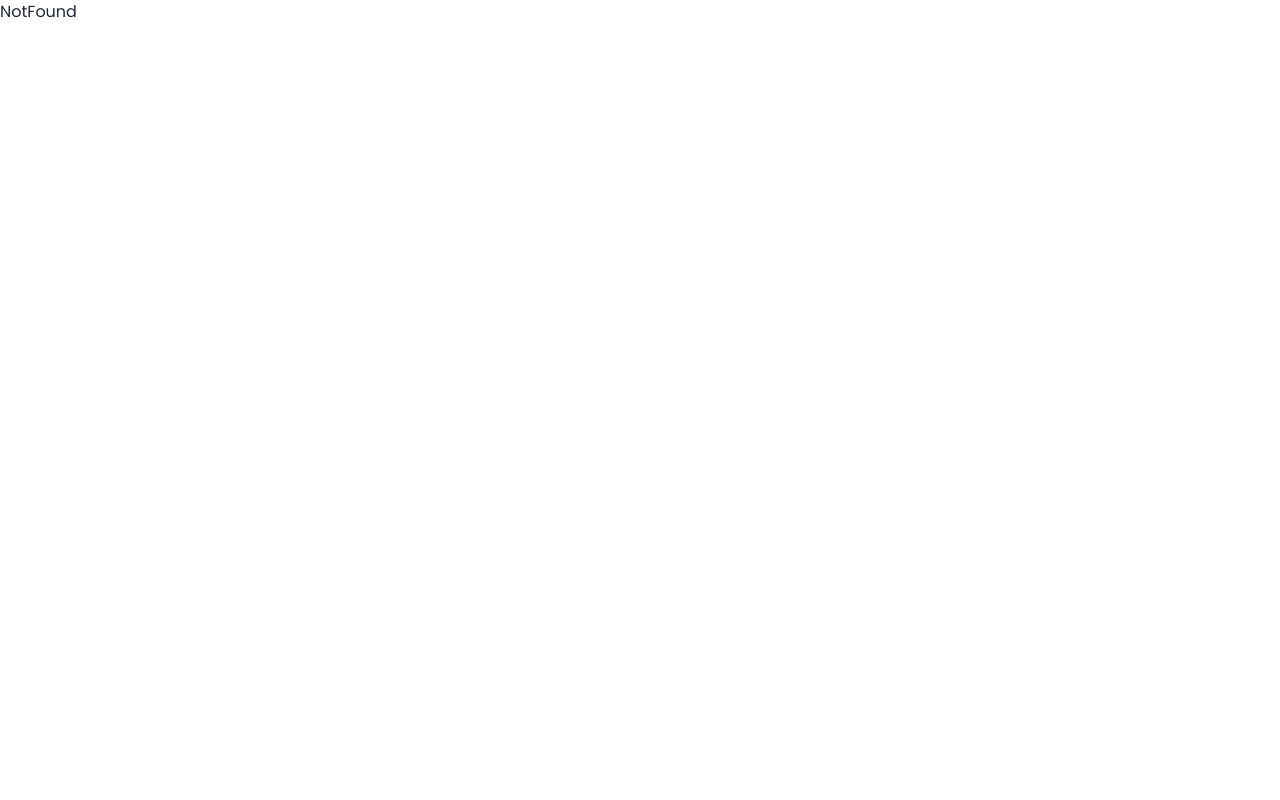
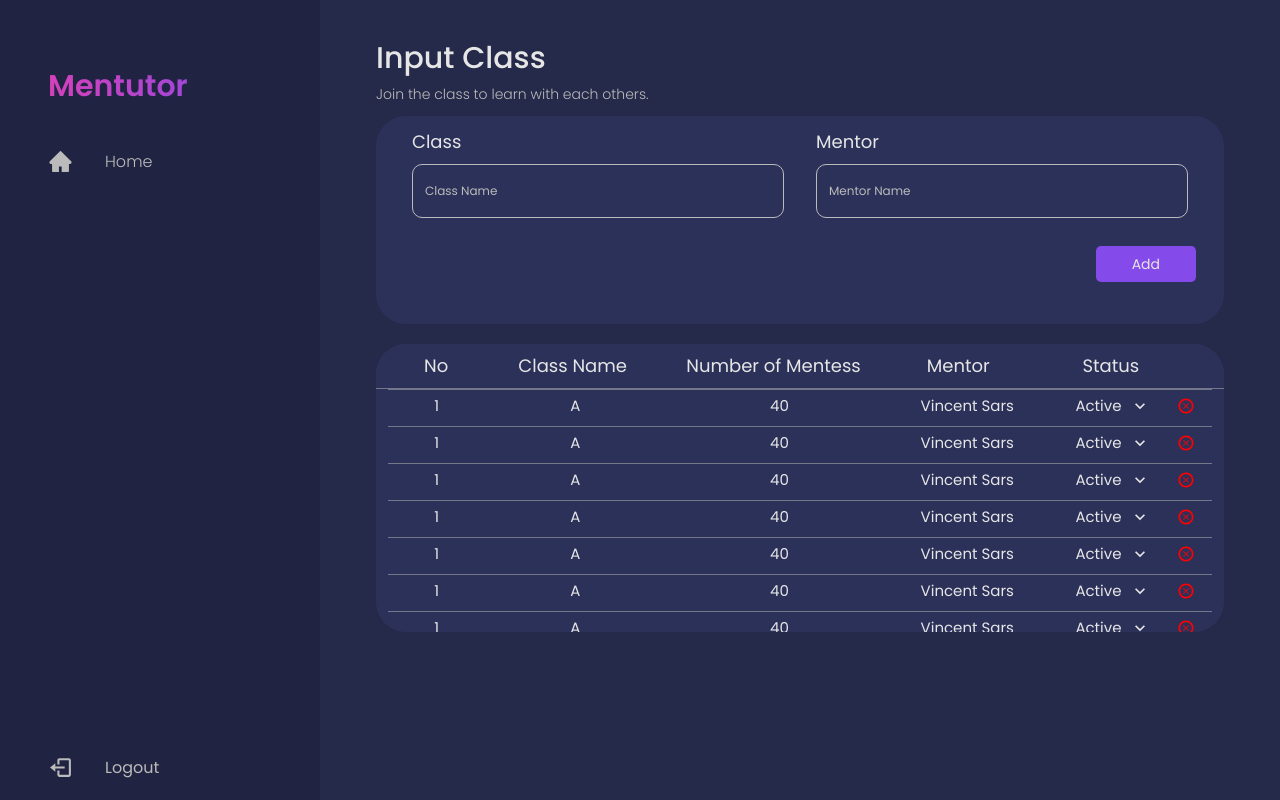
Before and after one commit to Capstone-Group3-Mentutor/Mentutor, a React (Vite) app: page /inputclass in a window 1280 px wide. Built offline with nearby package versions, Linux system fonts and the light colour scheme.

Commit message:
slicing-admin-addclass

```diff
--- a/src/components/CustomInput.jsx
+++ b/src/components/CustomInput.jsx
@@ -4,7 +4,7 @@ const CustomInput = ({ id, placeholder, type, value, category, onChange }) => {
   const inputLibrary = {
     Login: "w-full pl-3 h-[3.4rem] bg-white rounded-[10px] text-black",
     Submit: "w-[300px] lg:w-96 md:w-80 pl-3 h-[3.4rem] rounded-[10px] bg-card",
-    Class: "w-[100px] lg:w-40 md:w-28 pl-3 h-[3.4rem] rounded-[10px] bg-card",
+    Class: "w-full pl-3 h-[3.4rem] rounded-[10px] bg-card",
     Status:
       "w-[250px] lg:w-[40rem] lg:h-[3.3rem] md:w-[400px] pl-3 h-[2.8rem] bg-card rounded-[10px] ",
     Comment:
--- /dev/null
+++ b/src/components/ListItems.jsx
@@ -0,0 +1,48 @@
+import React from 'react'
+
+import toys3 from '../assets/toys-3.png'
+import {MdOutlineMoreVert, MdExpandMore} from 'react-icons/md'
+import {TiDeleteOutline} from 'react-icons/ti'
+
+const ListMembers = () => {
+  return (
+    <div className='flex flex-row text-[7px] items-center md:text-[10px] lg:text-[15px] text-putih px-3 md:px-7 py-1 space-x-2 mb-1'>
+      <p className='w-[10%] text-center'>1</p>
+      <div className='flex flex-row space-x-3 items-center w-[30%]'>
+        <img src={toys3} className="h-[1.5rem] w-[1.5rem] md:h-[3rem] md:w-[3rem] rounded-full " />
+        <p>Jamaluddin Kam</p>
+      </div>
+      <p className='w-[35%] text-center'>jamaluddin@gmail.com</p>
+      <p className='w-[15%] text-center'>Mentee</p>
+      <p className='w-[25%] text-center'>Front-End</p>
+      <button id="icon-kebab">
+        <MdOutlineMoreVert/>
+      </button>
+    </div>
+  )
+}
+
+const ListClass = () => {
+  return (
+    <>
+    <div className='flex flex-row text-[7px] items-center md:text-[10px] lg:text-[15px] text-putih px-3 md:px-7 py-0.5 space-x-2 mb-1'>
+      <p className='w-[10%] text-center'>1</p>
+      <p className='w-[30%] text-center'>A</p>
+      <p className='w-[30%] text-center'>40</p>
+      <p className='w-[25%] text-center'>Vincent Sars</p>
+      <div className='w-[17%] text-center flex flex-row justify-center space-x-2'>
+        <p >Active</p>
+        <button id="icon-option">
+          <MdExpandMore size={20} />
+        </button>
+      </div>
+      <button id="icon-kebab">
+        <TiDeleteOutline size={20} color="red"/>
+      </button>
+    </div>
+    <hr className='text-abu mx-3 border-abu border-opacity-50' />
+    </>
+  )
+}
+
+export { ListMembers, ListClass }
--- a/src/components/Listitem.jsx
+++ /dev/null
@@ -1,20 +0,0 @@
-import React from 'react'
-
-import toys3 from '../assets/toys-3.png'
-
-const Listitem = () => {
-  return (
-    <div className='flex flex-row text-[7px] items-center md:text-[10px] lg:text-[15px] text-putih px-3 md:px-7 py-1 space-x-2 mb-1'>
-      <p className='w-[10%] text-center'>1</p>
-      <div className='flex flex-row space-x-3 items-center w-[30%]'>
-        <img src={toys3} className="h-[1.5rem] w-[1.5rem] md:h-[3rem] md:w-[3rem] rounded-full " />
-        <p>Jamaluddin Kam</p>
-      </div>
-      <p className='w-[35%] text-center'>jamaluddin@gmail.com</p>
-      <p className='w-[15%] text-center'>Mentee</p>
-      <p className='w-[25%] text-center'>Front-End</p>
-    </div>
-  )
-}
-
-export default Listitem
--- a/src/pages/Admin/HomeAdmin.jsx
+++ b/src/pages/Admin/HomeAdmin.jsx
@@ -2,7 +2,7 @@ import React from 'react'
 
 import Layout from '../../components/Layout'
 import toys3 from '../../assets/toys-3.png'
-import Listitem from '../../components/Listitem'
+import {ListMembers} from '../../components/ListItems'
 
 
 const HomeAdmin = () => {
@@ -33,22 +33,23 @@ const HomeAdmin = () => {
       <h1 className="text-putih text-lg md:text-3xl font-normal mt-10 mb-3">
         List Mentor / Mentee
       </h1>
-      <div className='w-full h-[26rem] md:h-[420px] bg-card rounded-[30px] text-xs md:text-lg overflow-auto mb-5'>
+      <div className='w-full h-[30rem] md:h-[27rem] bg-card rounded-[30px] text-xs md:text-lg overflow-auto mb-5'>
         <div className='flex flex-row text-putih px-3 md:px-7 py-2 space-x-2 sticky top-0 z-10 bg-card border-b border-abu'>
           <p className='w-[10%] text-center'>No</p>
           <p className='w-[30%] text-center'>Name</p>
           <p className='w-[35%] text-center'>Email</p>
           <p className='w-[15%] text-center'>Role</p>
           <p className='w-[25%] text-center'>Class</p>
+          <p className='w-[2%] text-center'></p>
         </div>
-        <Listitem/>
-        <Listitem/>
-        <Listitem/>
-        <Listitem/>
-        <Listitem/>
-        <Listitem/>
-        <Listitem/>
-        <Listitem/>
+        <ListMembers/>
+        <ListMembers/>
+        <ListMembers/>
+        <ListMembers/>
+        <ListMembers/>
+        <ListMembers/>
+        <ListMembers/>
+        <ListMembers/>
       </div>
     </Layout>
   )
--- a/src/pages/Admin/InputClass.jsx
+++ b/src/pages/Admin/InputClass.jsx
@@ -1,10 +1,72 @@
 import React from 'react'
 import Layout from '../../components/Layout'
+import CustomInput from '../../components/CustomInput'
+import CustomButton from '../../components/CustomButton'
+import { ListClass } from '../../components/ListItems'
 
 const InputClass = () => {
   return (
     <Layout>
-      <div>InputClass</div>
+      <div className="md:space-y-2 mb-3">
+          <h1 className="text-putih text-lg md:text-3xl font-medium">
+            Input Class
+          </h1>
+          <p className="text-abu font-light text-[8px] md:text-sm ">
+            Join the class to learn with each others.
+          </p>
+      </div>
+      <form className='w-full h-[10rem] md:h-[13rem] bg-card rounded-[30px] text-xs md:text-lg mb-5 px-3 md:px-7 py-3 '>
+        <div className='flex flex-row space-x-2 md:space-x-8 px-2 '>
+          <div className='flex flex-col space-y-2 w-1/2'>
+            <p1 className="text-putih text-md md:text-lg">Class</p1>
+            <CustomInput
+            id="input-class"
+            category="Class"
+            type="text"
+            placeholder="Class Name"
+            />
+          </div>
+          <div className='flex flex-col space-y-2 w-1/2'>
+            <p1 className="text-putih text-md md:text-lg">Mentor</p1>
+            <CustomInput
+            id="input-mentor"
+            category="Class"
+            type="text"
+            placeholder="Mentor Name"
+            />
+          </div>
+        </div>
+        <div className='text-end mt-7'>
+          <CustomButton
+          id="btn-addClass"
+          color="Primary"
+          label="Add"
+          />
+        </div>
+      </form>
+      <div className='w-full h-[26rem] md:h-[18rem] bg-card rounded-[30px] text-xs md:text-lg overflow-auto mb-7'>
+        <div className='flex flex-row text-putih px-3 md:px-7 py-2 space-x-2 sticky top-0 z-10 bg-card border-abu border-opacity-50 border-b'>
+          <p className='w-[10%] text-center'>No</p>
+          <p className='w-[30%] text-center'>Class Name</p>
+          <p className='w-[30%] text-center'>Number of Mentess</p>
+          <p className='w-[25%] text-center'>Mentor</p>
+          <p className='w-[20%] text-center'>Status</p>
+          <p className='w-[2%] text-center'></p>
+        </div>
+        <hr className='text-abu mx-3 border-abu border-opacity-50' />
+        <ListClass/>
+        <ListClass/>
+        <ListClass/>
+        <ListClass/>
+        <ListClass/>
+        <ListClass/>
+        <ListClass/>
+        <ListClass/>
+        <ListClass/>
+        <ListClass/>
+        <ListClass/>
+        <ListClass/>
+      </div>
     </Layout>
   )
 }
--- a/src/routes/index.jsx
+++ b/src/routes/index.jsx
@@ -14,6 +14,7 @@ import HomeMentor from "../pages/Mentor/HomeMentor";
 import Task from "../pages/Mentee/Task";
 import InputTask from "../pages/Mentor/InputTask";
 import HomeAdmin from "../pages/Admin/HomeAdmin"
+import InputClass from "../pages/Admin/InputClass";
 
 
 axios.defaults.baseURL =
@@ -58,6 +59,7 @@ const index = () => {
           <Route path="/task" element={<Task />} />
           <Route path="/inputTask" element={<InputTask />} />
           <Route path="/homeadmin" element={<HomeAdmin />} />
+          <Route path="/inputclass" element={<InputClass />} />
           <Route path="/profile" element={<Profile />} />
           {/* <Route path='/profile' element={isLoggedIn ? <Profile/> : <Navigate to='/login'/>}/> */}
           <Route path="*" element={<NotFound />} />
```
